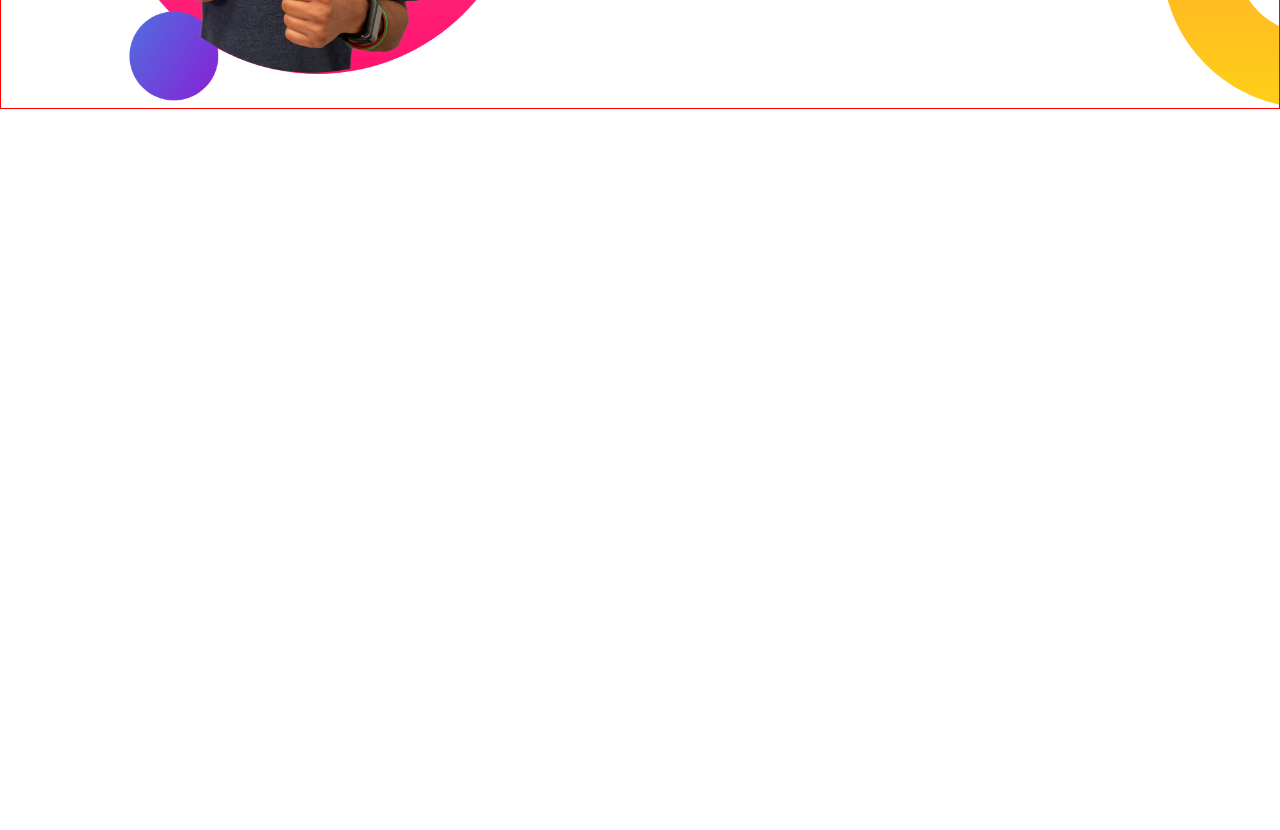
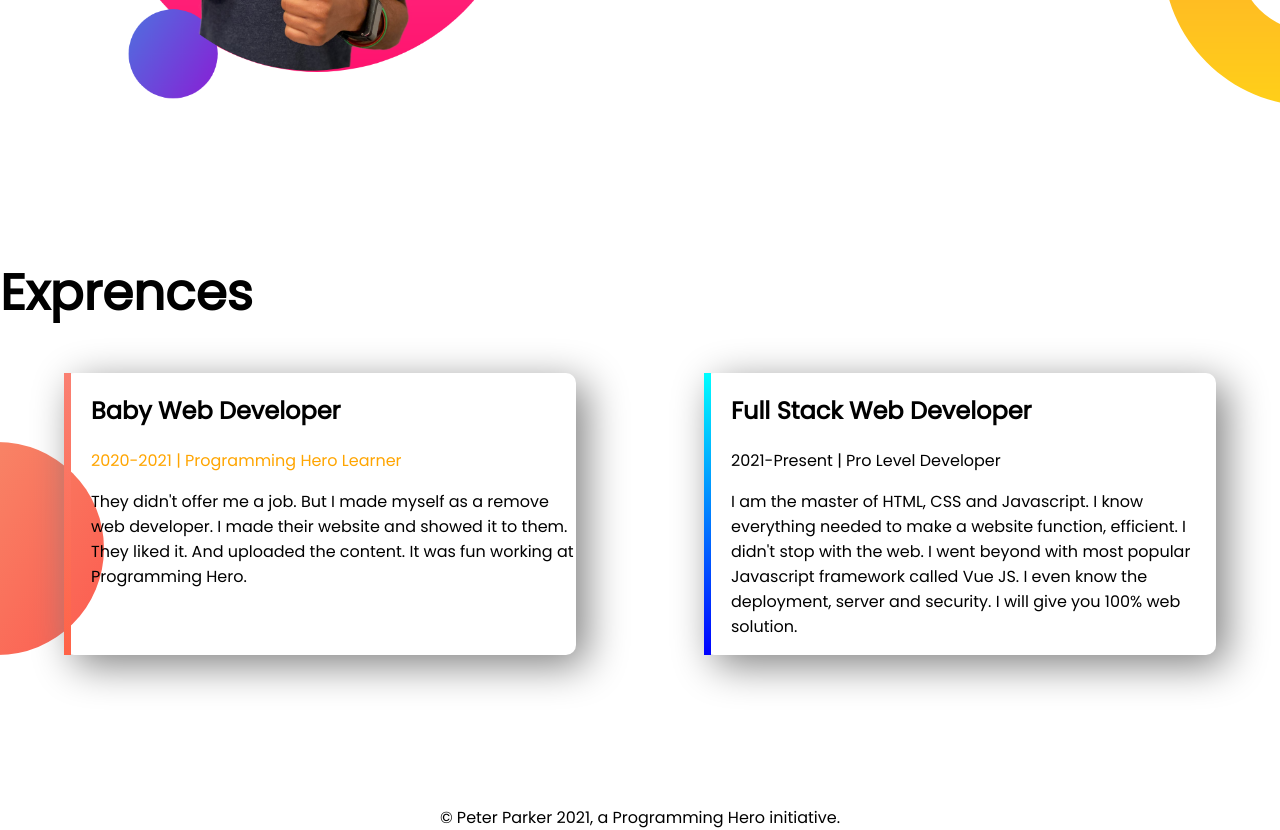
Before and after one commit to SA-Shaon/developer-portfolio, a plain HTML site: page index.html in a window 1280 px wide. Shown: the part 958-1788 px from the top of the page. Before the commit the page ends 1217 px from the top, so only its background shows below. Drawn offline with Linux system fonts and the light colour scheme.

Commit message:
first project done

```diff
--- a/index.html
+++ b/index.html
@@ -13,7 +13,7 @@
 </head>
 
 <body>
-    <section class="top-banner">
+    <section class="top-banner flex-box">
         <div class="half-width">
             <h1>Welcome to</h1>
             <h1> <span class="orange-color">Peter Parker</span> World!</h1>
@@ -30,7 +30,7 @@
 
         </div>
     </section>
-    <section class="dream-section">
+    <section class="dream-section flex-box">
         <div class="half-width">
             <img src="images/jhankar2.png" alt="">
         </div>
@@ -42,6 +42,29 @@
             <a class="btn" target="_blank" href="#">DOWNLOAD RESUMW</a>
         </div>
     </section>
+    <section class="exprence-area">
+        <h1>Exprences</h1>
+        <div class="flex-box">
+            <div class="exprence-item" id="web-exp-left">
+                <h2>Baby Web Developer</h2>
+                <p class="orange-color">2020-2021 | Programming Hero Learner</p>
+                <p>They didn't offer me a job. But I made myself as a remove web developer. I made their website and
+                    showed
+                    it to them. They liked it. And uploaded the content. It was fun working at Programming Hero.</p>
+            </div>
+            <div class="exprence-item" id="web-exp-right">
+                <h2>Full Stack Web Developer</h2>
+                <p>2021-Present | Pro Level Developer</p>
+                <p>I am the master of HTML, CSS and Javascript. I know everything needed to make a website function,
+                    efficient. I didn't stop with the web. I went beyond with most popular Javascript framework called
+                    Vue
+                    JS. I even know the deployment, server and security. I will give you 100% web solution.</p>
+            </div>
+        </div>
+    </section>
+    <footer>
+        © Peter Parker 2021, a Programming Hero initiative.
+    </footer>
 </body>
 
 </html>
--- a/style.css
+++ b/style.css
@@ -8,9 +8,8 @@ h1{
 .orange-color{
     color:orange;
 }
-section{
+.flex-box{
     display:flex;
-    border:1px solid red;
     margin-bottom: 150px;
 }
 .half-width{
@@ -38,3 +37,29 @@ section{
     background-position: right;
     background-position-y:bottom;
 }
+.exprence-area{
+    background-image: url(images/exp-bg.png);
+    background-repeat: no-repeat;
+    background-position-y: bottom;
+}
+.exprence-item{
+    width:40%;
+    margin-left: 5%;
+    margin-right:5%;
+    padding-left: 20px;
+    box-shadow: 10px 10px 40px gray;
+    border-radius:10px;
+}
+#web-exp-left{
+    border-left: 7px solid;
+    border-image: linear-gradient(salmon, tomato);
+    border-image-slice: 1;
+}
+#web-exp-right{
+    border-left: 7px solid;
+    border-image: linear-gradient(cyan, blue);
+    border-image-slice: 1;
+}
+footer{
+    text-align:center;
+}
```
